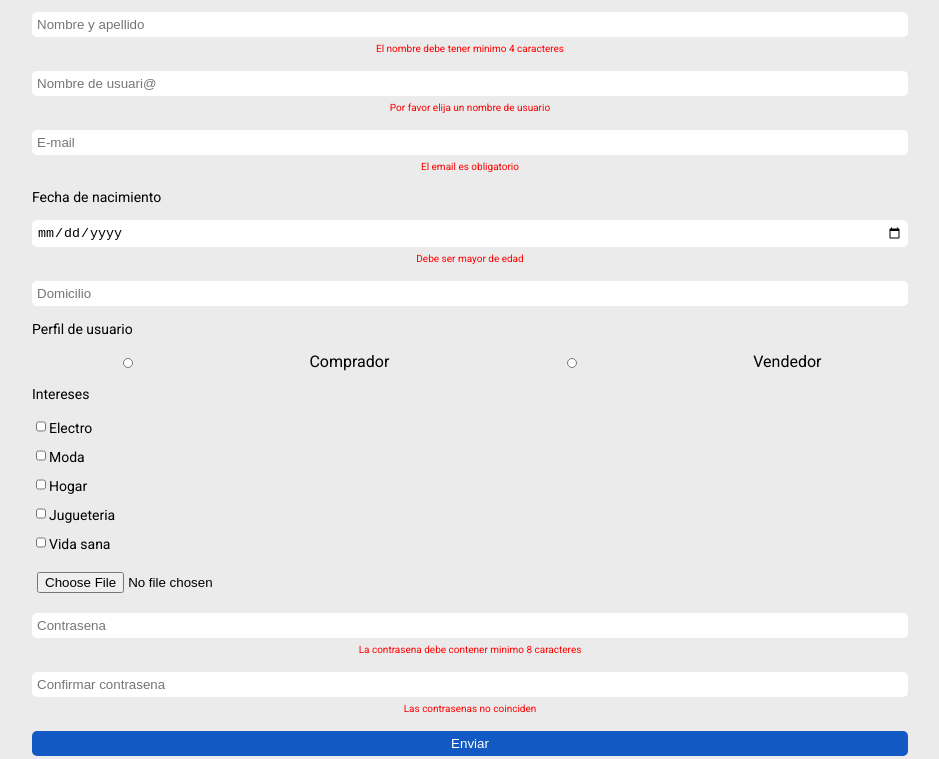
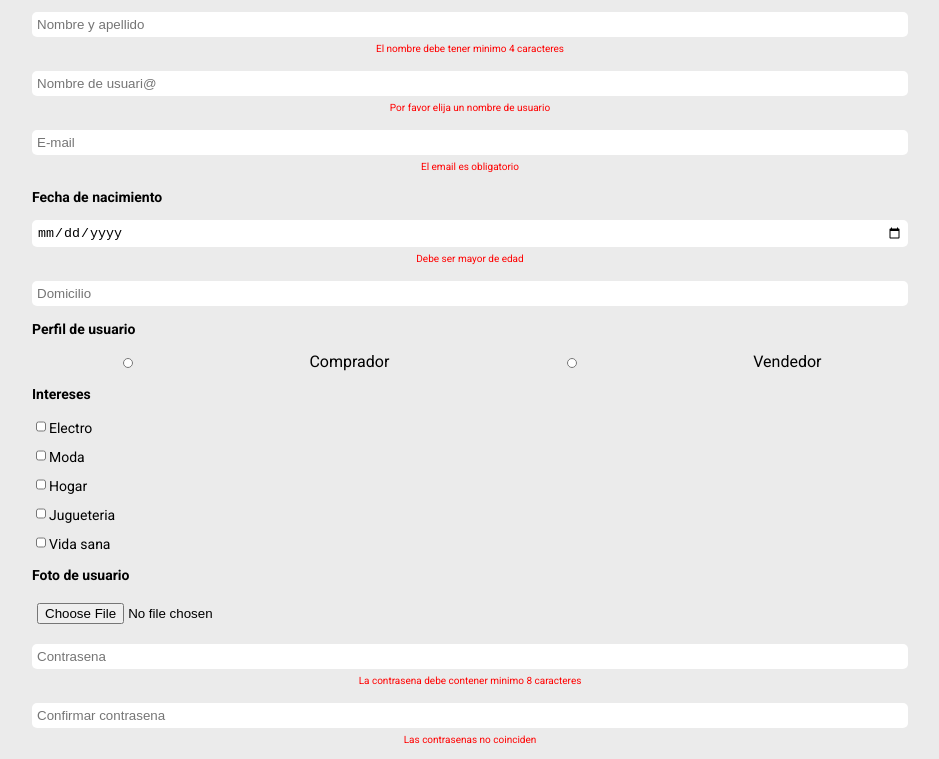
Before and after one commit to axellbustos/TP5-mercadoliebre, a website: page views/register.html in a window 1280 px wide. Shown: the part 528-1287 px from the top of the page, without its empty margins (170-1109 px from the left). Drawn offline with Linux system fonts and the light colour scheme.

Commit message:
titulos pasados a negrita

```diff
--- a/public/css/register.css
+++ b/public/css/register.css
@@ -27,7 +27,9 @@
     width: 100%;
     text-align: start;
     font-size: 14px;
-
+}
+.label-titulo{
+    font-weight: bold;
 }
 .form-box input{
     width: 100%;
--- a/views/register.html
+++ b/views/register.html
@@ -56,7 +56,7 @@
                 <input type="email" name="email" placeholder="E-mail">
                 <small class="text-error">El email es obligatorio</small>
             </div>
-            <label for="date">Fecha de nacimiento</label>
+            <label class="label-titulo" for="date">Fecha de nacimiento</label>
             <div class="form-box">
                 <input type="date" name="date" placeholder="Fecha de nacimiento">
                 <small class="text-error">Debe ser mayor de edad</small>
@@ -64,12 +64,12 @@
             <div class="form-box">
                 <input type="text" name="domicilio" placeholder="Domicilio">
             </div>
-            <label for="perfildeusuario">Perfil de usuario</label>
+            <label class="label-titulo" for="perfildeusuario">Perfil de usuario</label>
             <div class="perfil">
                 <input id="selector" type="radio" name="perfilusuario" value="comprador">Comprador
                 <input id="selector" type="radio" name="perfilusuario" value="vendedor">Vendedor
             </div>
-            <label for="categorias">Intereses</label>
+            <label class="label-titulo" for="categorias">Intereses</label>
             <div class="intereses">
                 <label for="categorias"><input id="selector" type="checkbox" name="categorias" value="Electro">Electro</input></label>
                 <label for="categorias"><input id="selector" type="checkbox" name="categorias" value="Moda">Moda</input></label>
@@ -77,8 +77,9 @@
                 <label for="categorias"><input id="selector" type="checkbox" name="categorias" value="Jugueteria">Jugueteria</input></label>
                 <label for="categorias"><input id="selector" type="checkbox" name="categorias" value="Vidasana">Vida sana</input></label>
             </div>
+            <label class="label-titulo" for="image">Foto de usuario</label>
             <div class="form-box">
-                <input type="file" name="foto" placeholder="Foto de usuario">
+                <input type="file" name="image" placeholder="Foto de usuario">
             </div>
             <div class="form-box">
                 <input type="password" name="password" placeholder="Contrasena">
```
